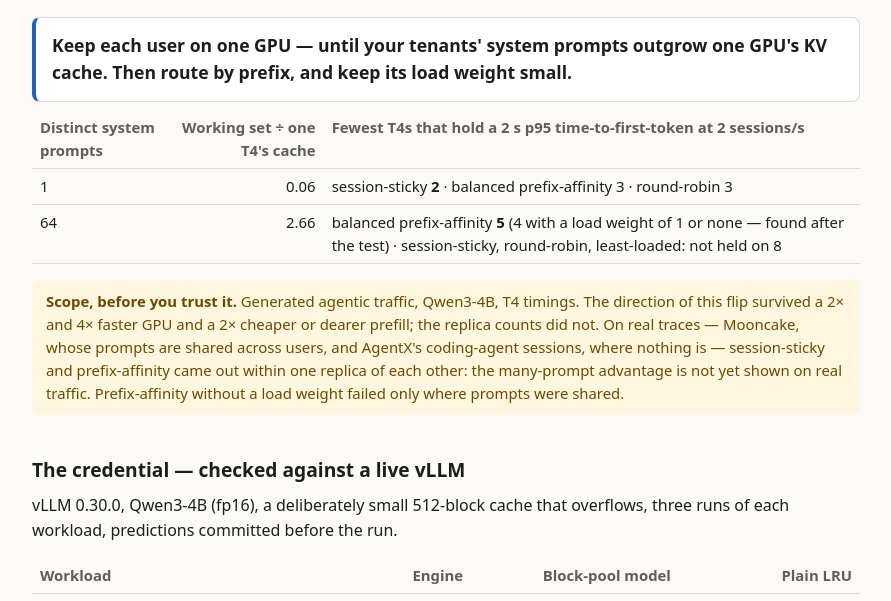
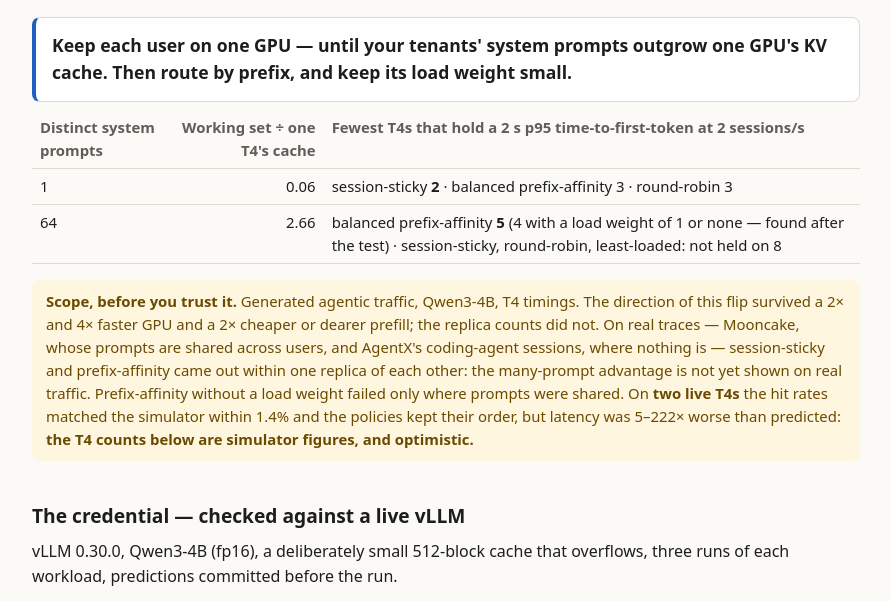
Before and after one commit to gitgod-debug/kv-routing-sim, a plain HTML site: page site/index.html in a window 1280 px wide. Shown: the part 124-725 px from the top of the page, without its empty margins (194-1085 px from the left). Drawn offline with Linux system fonts and the light colour scheme; files whose address does not match are found by name.

Commit message:
Write-up: the cache model holds on two live T4s; the timing model is optimistic
docs/09 gets dated result entries for Phase 6 and C1. The README banner, a new
live-check table under the finding, the calibration table (two-replica row and
a new timing-under-load row) and the scope table now say what Phase 6 showed:
hit rates and the policy order held; latency did not, so every replica count
is a simulator figure and optimistic. The preprint gains "Two live replicas"
in section 4 with Table 2, and the abstract, contributions, results preamble,
limitations and conclusion say the same. CHECKPOINTS, docs/11, the notebooks
README and the demo page catch up; the next step is a context-aware timing
model fitted on data it is not tested on.

```diff
--- a/site/index.html
+++ b/site/index.html
@@ -90,7 +90,10 @@
     replica counts did not. On real traces — Mooncake, whose prompts are shared across users, and
     AgentX's coding-agent sessions, where nothing is — session-sticky and prefix-affinity came out
     within one replica of each other: the many-prompt advantage is not yet shown on real traffic.
-    Prefix-affinity without a load weight failed only where prompts were shared.</p>
+    Prefix-affinity without a load weight failed only where prompts were shared. On <strong>two live
+    T4s</strong> the hit rates matched the simulator within 1.4% and the policies kept their order,
+    but latency was 5–222× worse than predicted: <strong>the T4 counts below are simulator figures,
+    and optimistic.</strong></p>
 
   <h2>The credential — checked against a live vLLM</h2>
   <p>vLLM 0.30.0, Qwen3-4B (fp16), a deliberately small 512-block cache that overflows, three runs of each
```
Also changed, not shown: 1 other file.
